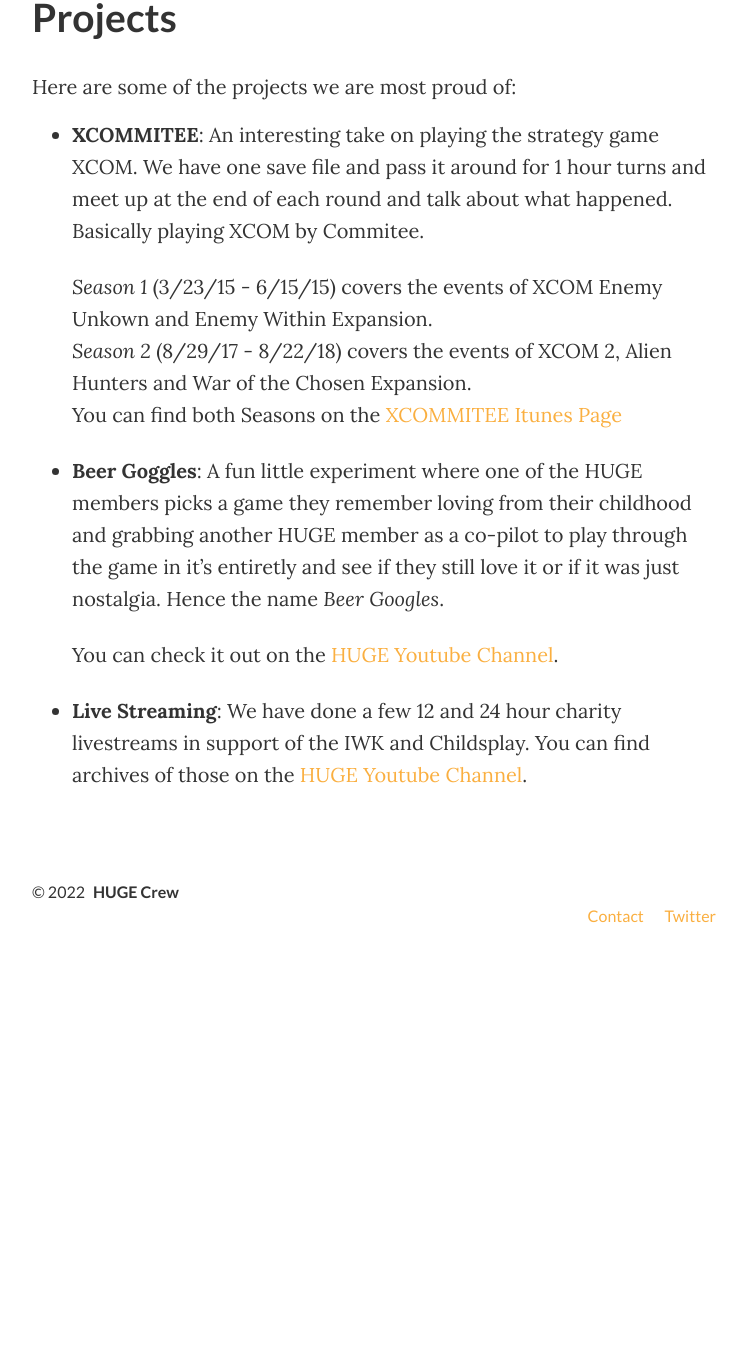
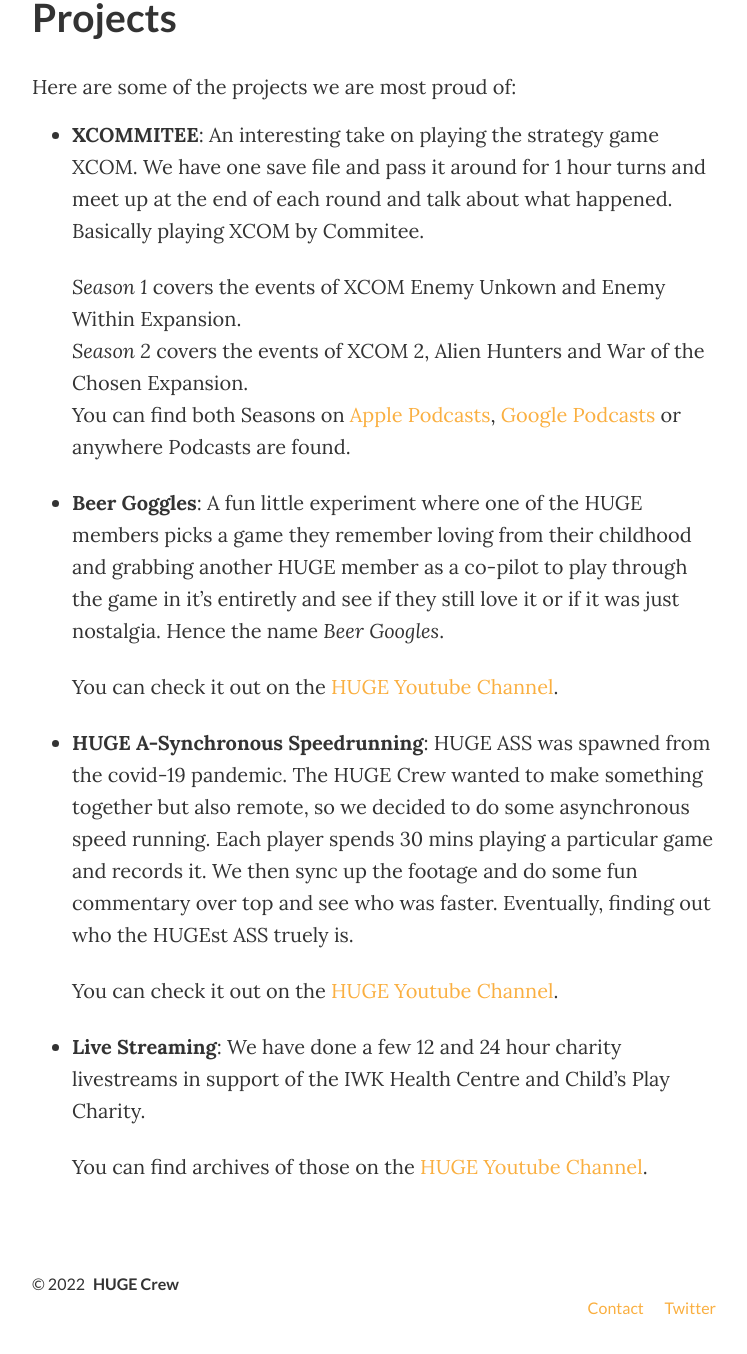
Before and after one commit to oakeef/huge_website, a Jekyll site: the page built from _pages/projects.md, in a window 1280 px wide, cut to the strip 104-1520 px from the top of the page. Shown: the top 1354 px of the strip, without its empty margins (266-1013 px from the left). Built offline with Jekyll 4.4.1, drawn with Linux system fonts in a browser that asks for light colours; before the commit the page ends 1128 px from its top, so only the background shows below that.

Commit message:
update links, add HUGE ASS to projects

```diff
--- a/_includes/orgSchema.html
+++ b/_includes/orgSchema.html
@@ -6,7 +6,7 @@
       "logo" : "https://www.hoppedupeast.com/assets/img/logo.png",
       "sameAs" : [ "https://www.facebook.com/hugeast",
         "https://twitter.com/hoppedupeast",
-        "https://www.youtube.com/channel/UCUe059UenoPXUNfHyj6Esqw",
+        "https://www.youtube.com/HoppedUpGamingEast",
         "https://www.instagram.com/hoppedupeast/"]
     }
 </script>
--- a/_pages/projects.md
+++ b/_pages/projects.md
@@ -10,10 +10,15 @@
 
 - **XCOMMITEE**: An interesting take on playing the strategy game XCOM. We have one save file and pass it around for 1 hour turns and meet up at the end of each round and talk about what happened. Basically playing XCOM by Commitee.
 
-   *Season 1* (3/23/15 - 6/15/15) covers the events of XCOM Enemy Unkown and Enemy Within Expansion.
-   *Season 2* (8/29/17 - 8/22/18) covers the events of XCOM 2, Alien Hunters and War of the Chosen Expansion.
-   You can find both Seasons on the [XCOMMITEE Itunes Page](https://itunes.apple.com/ca/podcast/x-committee/id979571952?mt=2)
+   *Season 1* covers the events of XCOM Enemy Unkown and Enemy Within Expansion.
+   *Season 2* covers the events of XCOM 2, Alien Hunters and War of the Chosen Expansion.
+   You can find both Seasons on [Apple Podcasts](https://podcasts.apple.com/ca/podcast/x-committee/id979571952), [Google Podcasts](https://podcasts.google.com/feed/aHR0cHM6Ly9ob3BwZWR1cGVhc3QuaGlwY2FzdC5jb20vcnNzL3gtY29tbWl0dGVlLnhtbA) or anywhere Podcasts are found.
 - **Beer Goggles**: A fun little experiment where one of the HUGE members picks a game they remember loving from their childhood and grabbing another HUGE member as a co-pilot to play through the game in it's entiretly and see if they still love it or if it was just nostalgia. Hence the name _Beer Googles_.
 
-   You can check it out on the [HUGE Youtube Channel](https://www.youtube.com/channel/UCUe059UenoPXUNfHyj6Esqw).
-- **Live Streaming**: We have done a few 12 and 24 hour charity livestreams in support of the IWK and Childsplay. You can find archives of those on the [HUGE Youtube Channel](https://www.youtube.com/channel/UCUe059UenoPXUNfHyj6Esqw).
+   You can check it out on the [HUGE Youtube Channel](https://www.youtube.com/hoppedupgamingeast).
+- **HUGE A-Synchronous Speedrunning**: HUGE ASS was spawned from the covid-19 pandemic. The HUGE Crew wanted to make something together but also remote, so we decided to do some asynchronous speed running. Each player spends 30 mins playing a particular game and records it. We then sync up the footage and do some fun commentary over top and see who was faster. Eventually, finding out who the HUGEst ASS truely is.
+
+   You can check it out on the [HUGE Youtube Channel](https://www.youtube.com/hoppedupgamingeast).
+- **Live Streaming**: We have done a few 12 and 24 hour charity livestreams in support of the IWK Health Centre and Child's Play Charity.
+
+   You can find archives of those on the [HUGE Youtube Channel](https://www.youtube.com/hoppedupgamingeast).
```
Also changed, not shown: _pages/podcast.md (+2 -2 lines), README.md.
